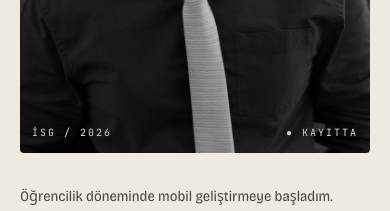
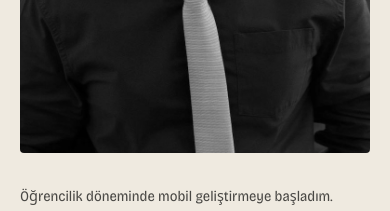
Before and after one commit to ismailselimm/ismailselim-website, a React (Vite) app: page / in a window 390 px wide. Shown: the part 1560-1771 px from the top of the page. Built offline with nearby package versions, Linux system fonts and the light colour scheme.

Commit message:
Footer wordmark mobil stack layout + foto overlay temizle

```diff
--- a/src/components/About.tsx
+++ b/src/components/About.tsx
@@ -80,10 +80,6 @@ export default function About() {
                 className="absolute inset-0 h-full w-full object-cover grayscale transition-all duration-700 hover:grayscale-0"
                 loading="lazy"
               />
-              <div className="absolute bottom-3 left-3 right-3 flex items-center justify-between font-mono text-[10px] uppercase tracking-[0.2em] text-bone mix-blend-difference">
-                <span>İSG / 2026</span>
-                <span>● kayıtta</span>
-              </div>
             </div>
 
             <div className="space-y-4 text-[14.5px] leading-[1.65] text-ink/75 md:max-w-[360px] md:ml-auto md:text-right">
--- a/src/components/Footer.tsx
+++ b/src/components/Footer.tsx
@@ -22,17 +22,21 @@ export default function Footer() {
 
   return (
     <footer className="bg-ink text-bone px-5 pb-10 md:px-10">
-      {/* Wordmark */}
+      {/* Wordmark — mobilde stack, sm+'dan itibaren inline */}
       <div className="overflow-hidden border-t border-bone/15 pt-10">
         <div
           aria-hidden
-          className="select-none whitespace-nowrap text-center font-display leading-none tracking-[-0.04em]"
+          className="select-none text-center font-display leading-[0.95] tracking-[-0.04em]"
           style={{
-            fontSize: 'clamp(38px, 11.5vw, 150px)',
+            fontSize: 'clamp(44px, 9vw, 140px)',
             fontVariationSettings: '"opsz" 144, "SOFT" 30, "wght" 400',
           }}
         >
-          İSMAİL <span className="italic text-blood">SELİM</span> GARİP
+          <span className="block sm:inline">İSMAİL</span>
+          {' '}
+          <span className="block sm:inline italic text-blood">SELİM</span>
+          {' '}
+          <span className="block sm:inline">GARİP</span>
         </div>
       </div>
 
```
